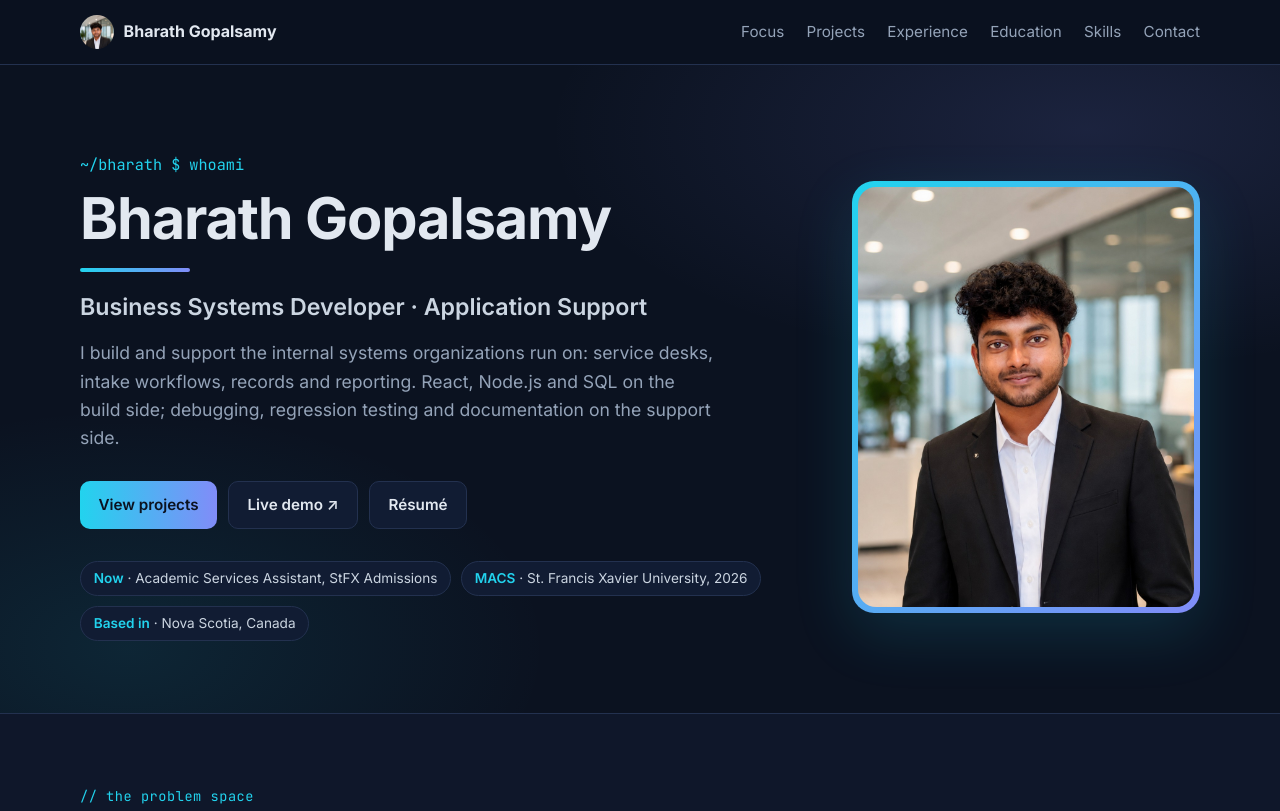
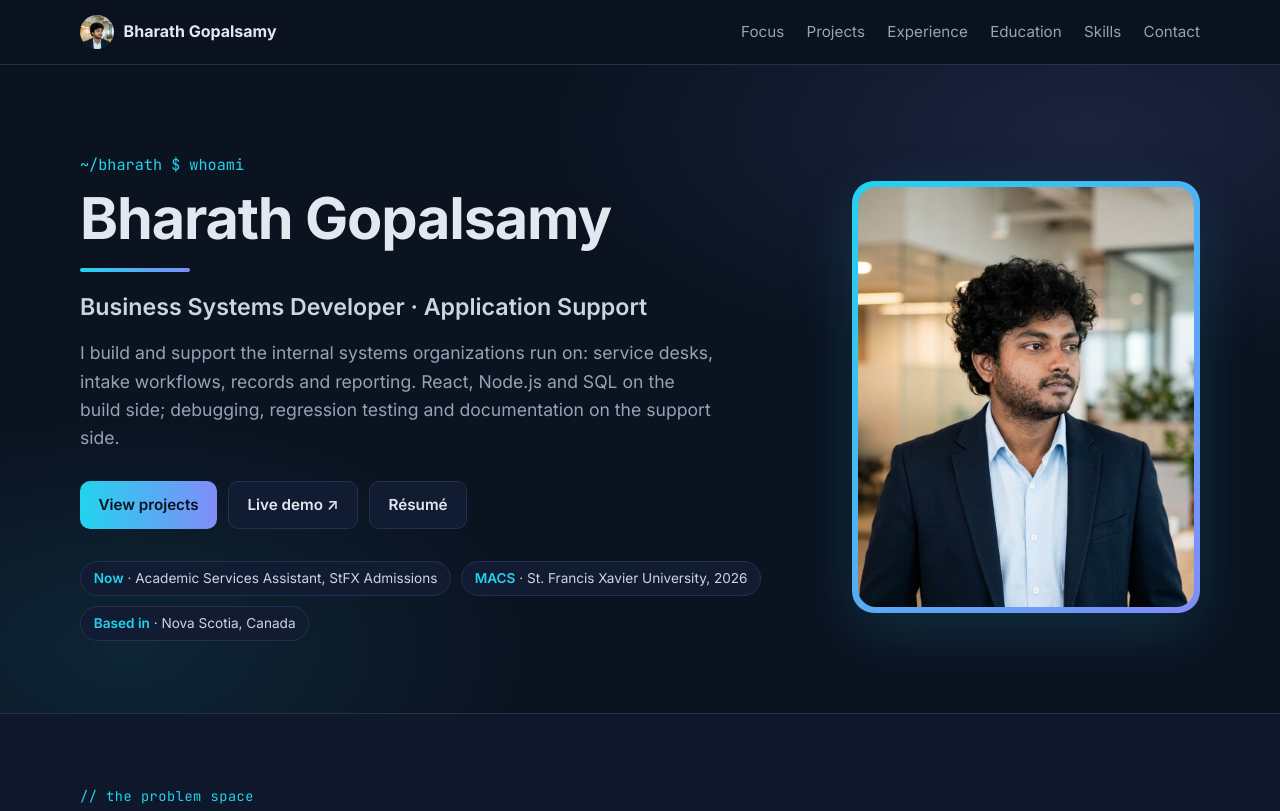
Before and after one commit to bharathgopalswamy/Portfolio, a plain HTML site: page index.html in a window 1280 px wide. Shown: the top 811 px of the page. Drawn offline with Linux system fonts and the light colour scheme.

Commit message:
Use new profile photo (assets/bharath-gopalsamy.jpg) and a square favicon
Co-Authored-By: Claude Opus 5.5 <noreply@anthropic.com>
Claude-Session: https://claude.ai/code/session_01LBTgcxFckgcmcYc2QhxpNJ

```diff
--- a/index.html
+++ b/index.html
@@ -9,7 +9,7 @@
   <meta property="og:description" content="Service desks, intake workflows, records and reporting. React · Node.js · SQL · Nova Scotia, Canada." />
   <meta property="og:image" content="https://bharathgopalsamy.vercel.app/assets/service-desk-queue.png" />
   <meta name="theme-color" content="#0b1220" />
-  <link rel="icon" href="Profile2.jpeg" />
+  <link rel="icon" href="assets/favicon.jpg" />
   <link rel="preconnect" href="https://fonts.googleapis.com" />
   <link rel="preconnect" href="https://fonts.gstatic.com" crossorigin />
   <link href="https://fonts.googleapis.com/css2?family=Inter:wght@400;500;600;700&family=JetBrains+Mono:wght@400;500&display=swap" rel="stylesheet" />
@@ -19,7 +19,7 @@
 
 <header class="nav">
   <div class="container">
-    <a class="brand" href="#top"><img src="Profile2.jpeg" alt="" />Bharath Gopalsamy</a>
+    <a class="brand" href="#top"><img src="assets/bharath-gopalsamy.jpg" alt="" />Bharath Gopalsamy</a>
     <button class="menu-toggle" aria-expanded="false" aria-controls="nav-links">☰</button>
     <ul class="nav-links" id="nav-links">
       <li><a href="#work">Focus</a></li>
@@ -55,7 +55,7 @@
         </div>
       </div>
       <div class="hero-photo">
-        <div class="photo-frame"><img src="Profile2.jpeg" alt="Bharath Gopalsamy" /></div>
+        <div class="photo-frame"><img src="assets/bharath-gopalsamy.jpg" alt="Bharath Gopalsamy" /></div>
       </div>
     </div>
   </section>
```
Also changed, not shown: assets/bharath-gopalsamy.jpg (added), assets/favicon.jpg (added).
